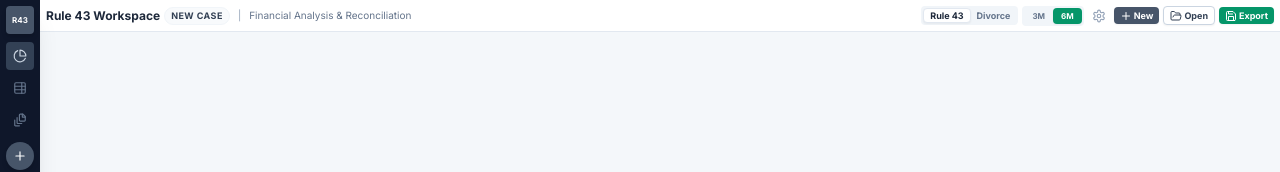
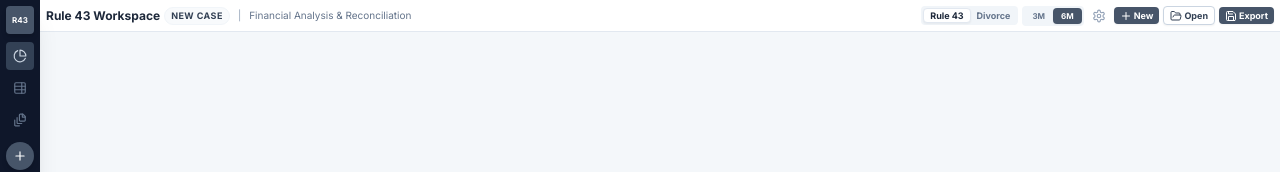
Before and after one commit to Sarakael78/43Mockup, a React (Vite) app: page / in a window 1280 px wide. Shown: the top 172 px of the page. Built offline with nearby package versions, Linux system fonts and the light colour scheme.

Commit message:
Remove green colors from header: change Saved indicator, proof period buttons, and Export button to slate

```diff
--- a/src/components/TopBar.jsx
+++ b/src/components/TopBar.jsx
@@ -68,7 +68,7 @@ const TopBar = ({ title, subtitle, caseName, onCaseNameChange, onSave, onNewCase
             </span>
           )}
           {saved && (
-            <span className="text-emerald-600 flex items-center gap-0.5 text-[9px] animate-fade-in">
+            <span className="text-slate-600 flex items-center gap-0.5 text-[9px] animate-fade-in">
               <Check size={10} />
               Saved
             </span>
@@ -88,7 +88,7 @@ const TopBar = ({ title, subtitle, caseName, onCaseNameChange, onSave, onNewCase
               onClick={() => onProofPeriodChange('3M')}
               className={`px-2 py-0.5 text-[8px] font-bold rounded transition-all ${
                 proofPeriod === '3M'
-                  ? 'bg-emerald-600 text-white shadow-sm'
+                  ? 'bg-slate-600 text-white shadow-sm'
                   : 'text-slate-500 hover:text-slate-700'
               }`}
               title="Use 3-month average to determine if claims are proven"
@@ -99,7 +99,7 @@ const TopBar = ({ title, subtitle, caseName, onCaseNameChange, onSave, onNewCase
               onClick={() => onProofPeriodChange('6M')}
               className={`px-2 py-0.5 text-[8px] font-bold rounded transition-all ${
                 proofPeriod === '6M'
-                  ? 'bg-emerald-600 text-white shadow-sm'
+                  ? 'bg-slate-600 text-white shadow-sm'
                   : 'text-slate-500 hover:text-slate-700'
               }`}
               title="Use 6-month average to determine if claims are proven"
@@ -153,7 +153,7 @@ const TopBar = ({ title, subtitle, caseName, onCaseNameChange, onSave, onNewCase
         )}
         <button
           onClick={onSave}
-          className="inline-flex items-center gap-0.5 px-1.5 py-0.5 text-[9px] font-bold rounded bg-emerald-600 text-white shadow-sm hover:bg-emerald-500 transition-colors"
+          className="inline-flex items-center gap-0.5 px-1.5 py-0.5 text-[9px] font-bold rounded bg-slate-600 text-white shadow-sm hover:bg-slate-500 transition-colors"
           title="Export Analysis (Save Project)"
         >
           <Save size={12} />
```
